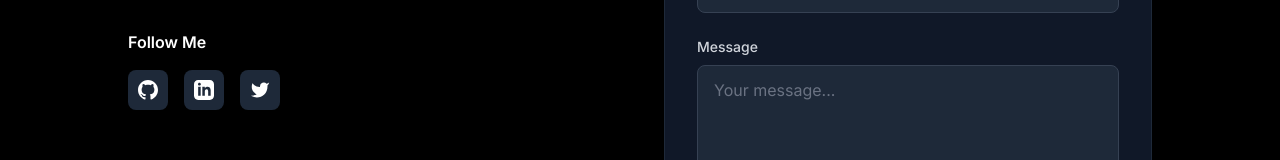
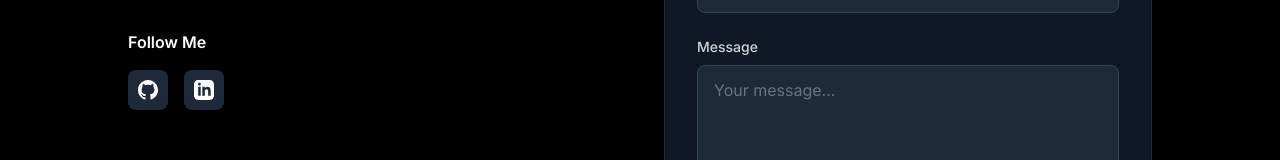
Before and after one commit to tember8003/tember8003.github.io, a Next.js app: page /contact in a window 1280 px wide. Shown: the part 755-915 px from the top of the page. Built offline with nearby package versions, Linux system fonts and the light colour scheme.

Commit message:
Fix: Contact Code

```diff
--- a/app/contact/page.tsx
+++ b/app/contact/page.tsx
@@ -192,20 +192,6 @@
                     <path d="M19 0h-14c-2.761 0-5 2.239-5 5v14c0 2.761 2.239 5 5 5h14c2.762 0 5-2.239 5-5v-14c0-2.761-2.238-5-5-5zm-11 19h-3v-11h3v11zm-1.5-12.268c-.966 0-1.75-.79-1.75-1.764s.784-1.764 1.75-1.764 1.75.79 1.75 1.764-.783 1.764-1.75 1.764zm13.5 12.268h-3v-5.604c0-3.368-4-3.113-4 0v5.604h-3v-11h3v1.765c1.396-2.586 7-2.777 7 2.476v6.759z" />
                   </svg>
                 </a>
-                <a
-                  href="https://twitter.com/yourusername"
-                  target="_blank"
-                  rel="noopener noreferrer"
-                  className="w-10 h-10 bg-gray-800 hover:bg-cyan-500 rounded-lg flex items-center justify-center transition-colors"
-                >
-                  <svg
-                    className="w-5 h-5"
-                    fill="currentColor"
-                    viewBox="0 0 24 24"
-                  >
-                    <path d="M23 3a10.9 10.9 0 01-3.14 1.53 4.48 4.48 0 00-7.86 3v1A10.66 10.66 0 013 4s-4 9 5 13a11.64 11.64 0 01-7 2c9 5 20 0 20-11.5a4.5 4.5 0 00-.08-.83A7.72 7.72 0 0023 3z" />
-                  </svg>
-                </a>
               </div>
             </div>
           </div>
```
